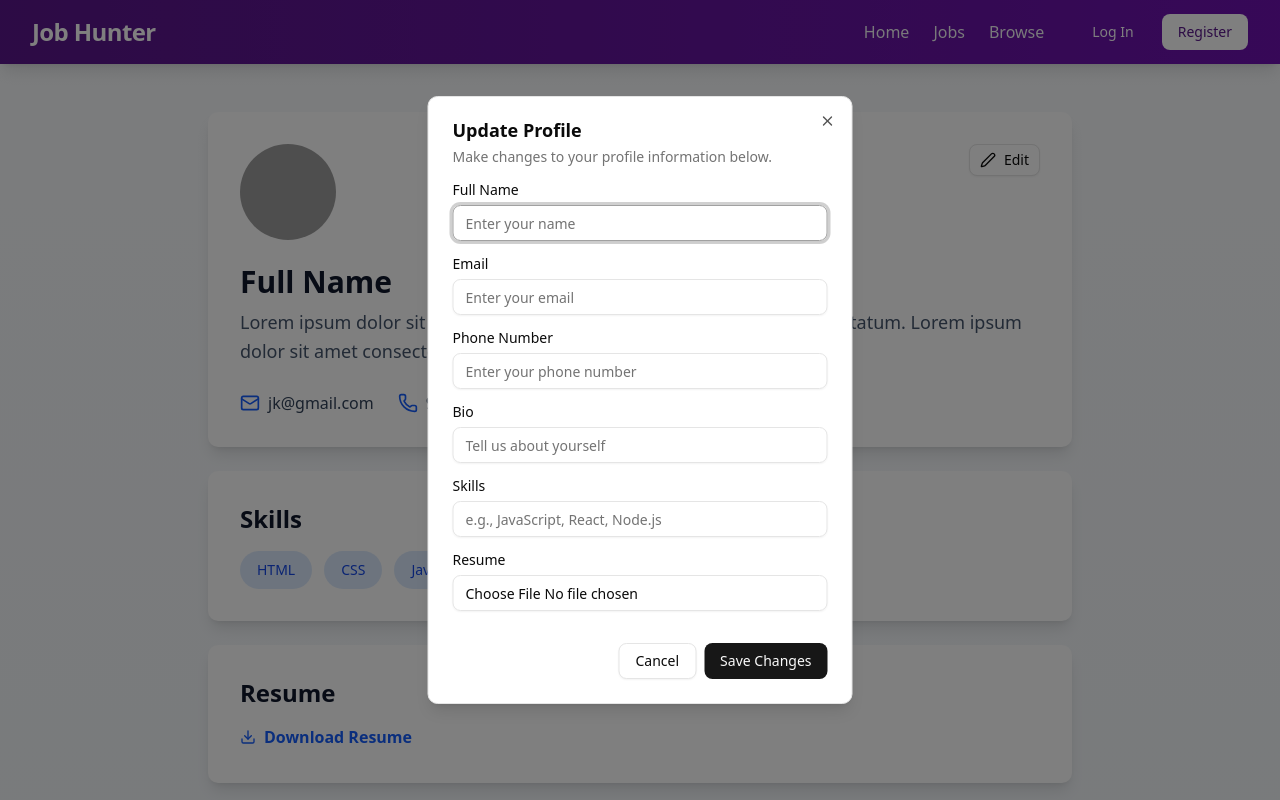
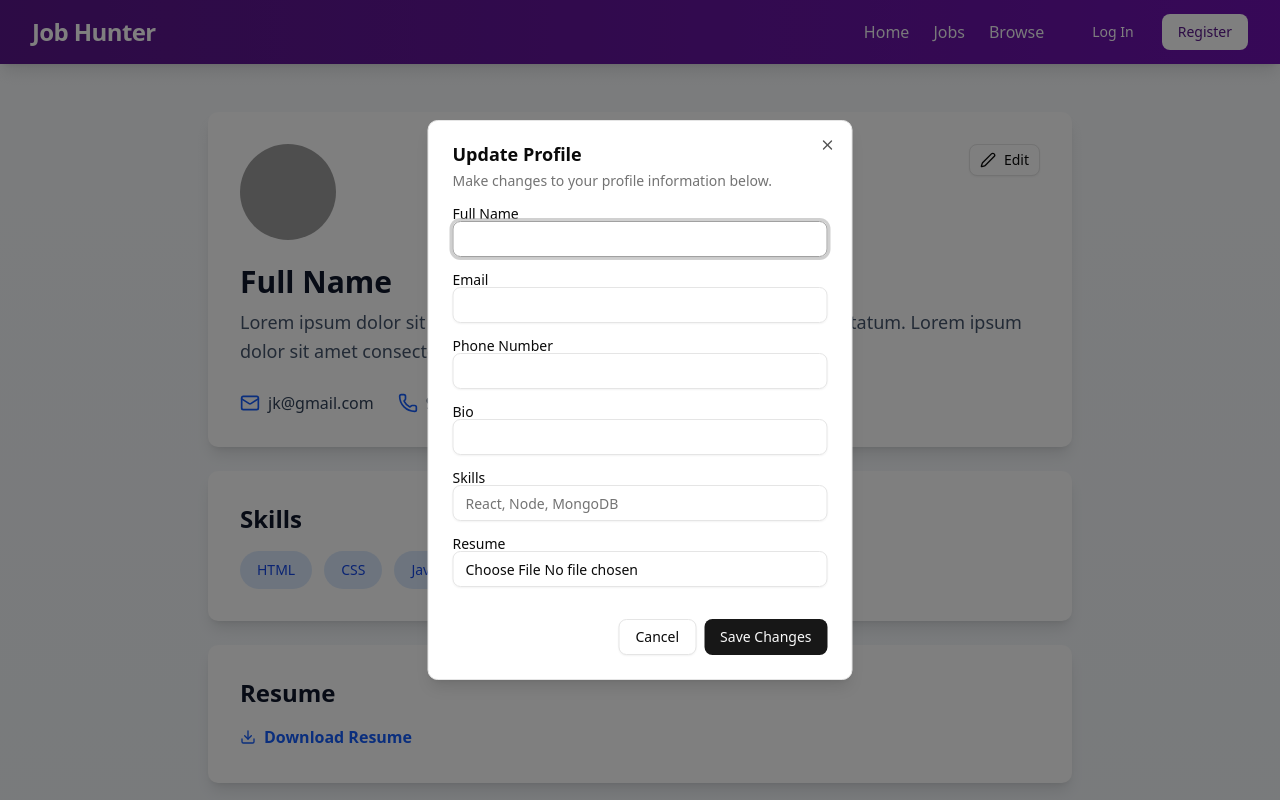
Before and after one commit to soumilidas03/job-Portal, a React (Vite) app in the folder client/: page /profile in a window 1280 px wide. Both pictures are taken after a click on the button "Edit". Shown: the top 800 px of the page. Built offline with nearby package versions, Linux system fonts and the light colour scheme; grey boxes are pictures that could not be loaded.

Commit message:
Update files

```diff
--- a/client/src/components/UpdateProfileDialog.jsx
+++ b/client/src/components/UpdateProfileDialog.jsx
@@ -5,21 +5,88 @@ import {
   DialogDescription,
   DialogHeader,
   DialogTitle,
-  DialogTrigger,
 } from "@/components/ui/dialog";
 import { Button } from "@/components/ui/button";
 import { Label } from "@/components/ui/label";
+import { useDispatch, useSelector } from "react-redux";
+import { useState, useEffect } from "react";
+import axios from "axios";
+import { USER_API_END_POINT } from "../utils/constant";
+import { toast } from "sonner";
+import { setUser } from "../redux/authSlice";
 
 const UpdateProfileDialog = ({ open, setOpen }) => {
-  const handleOpenChange = (newOpen) => {
-    setOpen(newOpen);
+  const { user } = useSelector((store) => store.auth);
+  const dispatch = useDispatch();
+
+  const [input, setInput] = useState({
+    fullName: "",
+    email: "",
+    phoneNumber: "",
+    bio: "",
+    skills: "",
+    file: null,
+  });
+
+  // Populate form when dialog opens
+  useEffect(() => {
+    if (user) {
+      setInput({
+        fullName: user.fullName || "",
+        email: user.email || "",
+        phoneNumber: user.phoneNumber || "",
+        bio: user.profile?.bio || "",
+        skills: user.profile?.skills?.join(", ") || "",
+        file: null,
+      });
+    }
+  }, [user, open]);
+
+  const changeEventHandler = (e) => {
+    setInput({ ...input, [e.target.name]: e.target.value });
+  };
+
+  const fileChangeHandler = (e) => {
+    setInput({ ...input, file: e.target.files[0] });
+  };
+
+  const submitHandler = async (e) => {
+    e.preventDefault();
+
+    const formData = new FormData();
+    formData.append("fullName", input.fullName);
+    formData.append("email", input.email);
+    formData.append("phoneNumber", input.phoneNumber);
+    formData.append("bio", input.bio);
+    formData.append("skills", input.skills); // string
+
+    if (input.file) {
+      formData.append("file", input.file);
+    }
+
+    try {
+      const res = await axios.post(
+        `${USER_API_END_POINT}/profile/update`,
+        formData,
+        {
+          withCredentials: true,
+        },
+      );
+
+      if (res.data.success) {
+        dispatch(setUser(res.data.user));
+        toast.success("Profile updated");
+        setOpen(false);
+      }
+    } catch (error) {
+      console.error(error);
+      toast.error(error?.response?.data?.message || "Update failed");
+    }
+    console.log(input);
   };
 
   return (
-    <Dialog open={open} onOpenChange={handleOpenChange}>
-      <DialogTrigger asChild>
-        <Button variant="outline">Edit Profile</Button>
-      </DialogTrigger>
+    <Dialog open={open} onOpenChange={setOpen}>
       <DialogContent className="sm:max-w-[425px]">
         <DialogHeader>
           <DialogTitle>Update Profile</DialogTitle>
@@ -27,39 +94,60 @@ const UpdateProfileDialog = ({ open, setOpen }) => {
             Make changes to your profile information below.
           </DialogDescription>
         </DialogHeader>
-        <form className="space-y-4">
-          <div className="space-y-2">
-            <Label htmlFor="name">Full Name</Label>
-            <Input id="name" type="text" placeholder="Enter your name" />
-          </div>
-          <div className="space-y-2">
-            <Label htmlFor="email">Email</Label>
-            <Input id="email" type="email" placeholder="Enter your email" />
-          </div>
-          <div className="space-y-2">
-            <Label htmlFor="phone">Phone Number</Label>
+
+        <form onSubmit={submitHandler} className="space-y-4">
+          <div>
+            <Label>Full Name</Label>
             <Input
-              id="phone"
-              type="text"
-              placeholder="Enter your phone number"
+              name="fullName"
+              value={input.fullName}
+              onChange={changeEventHandler}
             />
           </div>
-          <div className="space-y-2">
-            <Label htmlFor="bio">Bio</Label>
-            <Input id="bio" type="text" placeholder="Tell us about yourself" />
-          </div>
-          <div className="space-y-2">
-            <Label htmlFor="skills">Skills</Label>
+
+          <div>
+            <Label>Email</Label>
             <Input
-              id="skills"
-              type="text"
-              placeholder="e.g., JavaScript, React, Node.js"
+              name="email"
+              type="email"
+              value={input.email}
+              onChange={changeEventHandler}
             />
           </div>
-          <div className="space-y-2">
-            <Label htmlFor="resume">Resume</Label>
-            <Input id="resume" type="file" accept=".pdf,.doc,.docx" />
+
+          <div>
+            <Label>Phone Number</Label>
+            <Input
+              name="phoneNumber"
+              value={input.phoneNumber}
+              onChange={changeEventHandler}
+            />
           </div>
+
+          <div>
+            <Label>Bio</Label>
+            <Input name="bio" value={input.bio} onChange={changeEventHandler} />
+          </div>
+
+          <div>
+            <Label>Skills</Label>
+            <Input
+              name="skills"
+              value={input.skills}
+              onChange={changeEventHandler}
+              placeholder="React, Node, MongoDB"
+            />
+          </div>
+
+          <div>
+            <Label>Resume</Label>
+            <Input
+              type="file"
+              accept=".pdf,.doc,.docx"
+              onChange={fileChangeHandler}
+            />
+          </div>
+
           <div className="flex justify-end gap-2 pt-4">
             <Button
               type="button"
```
Also changed, not shown: 1 other file (tests, documents, lock files or other folders).
